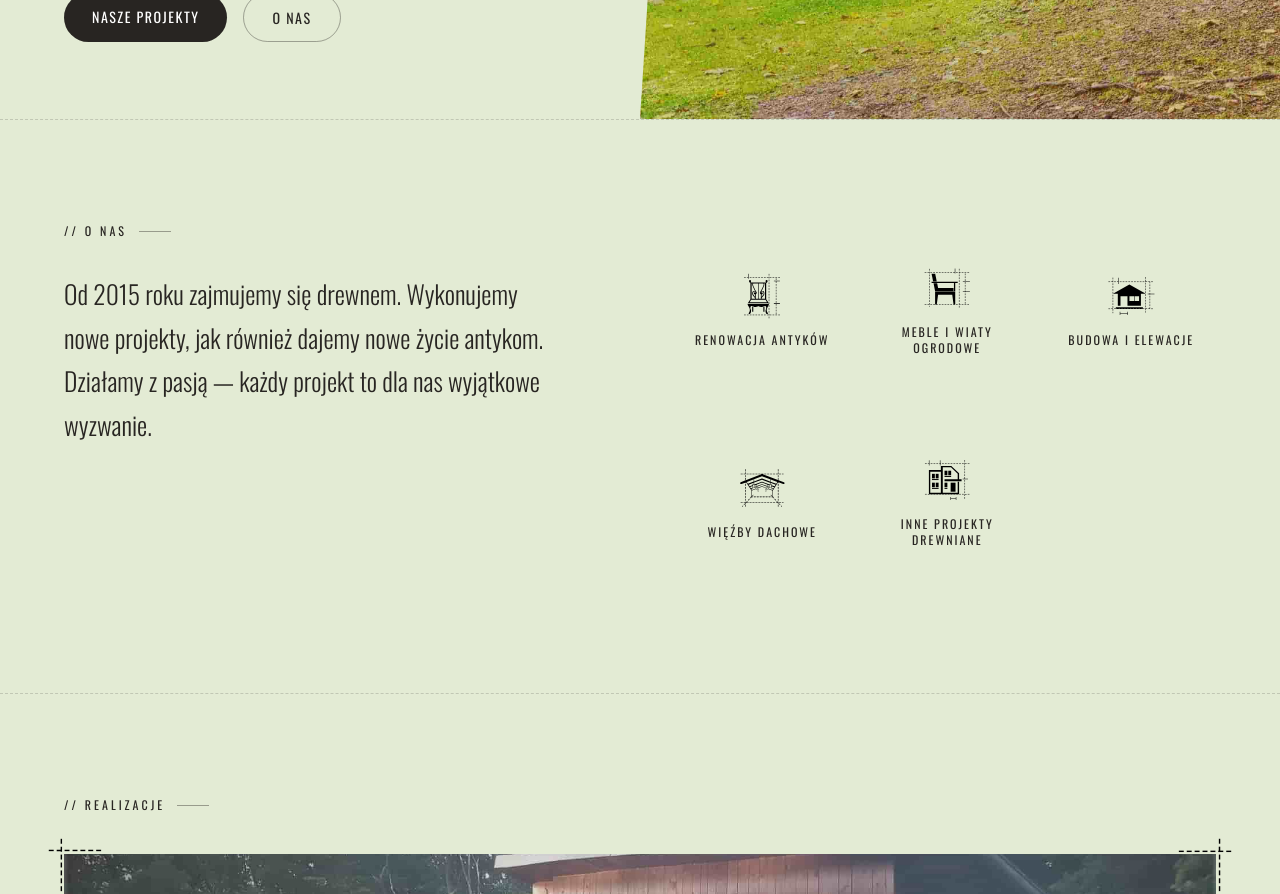
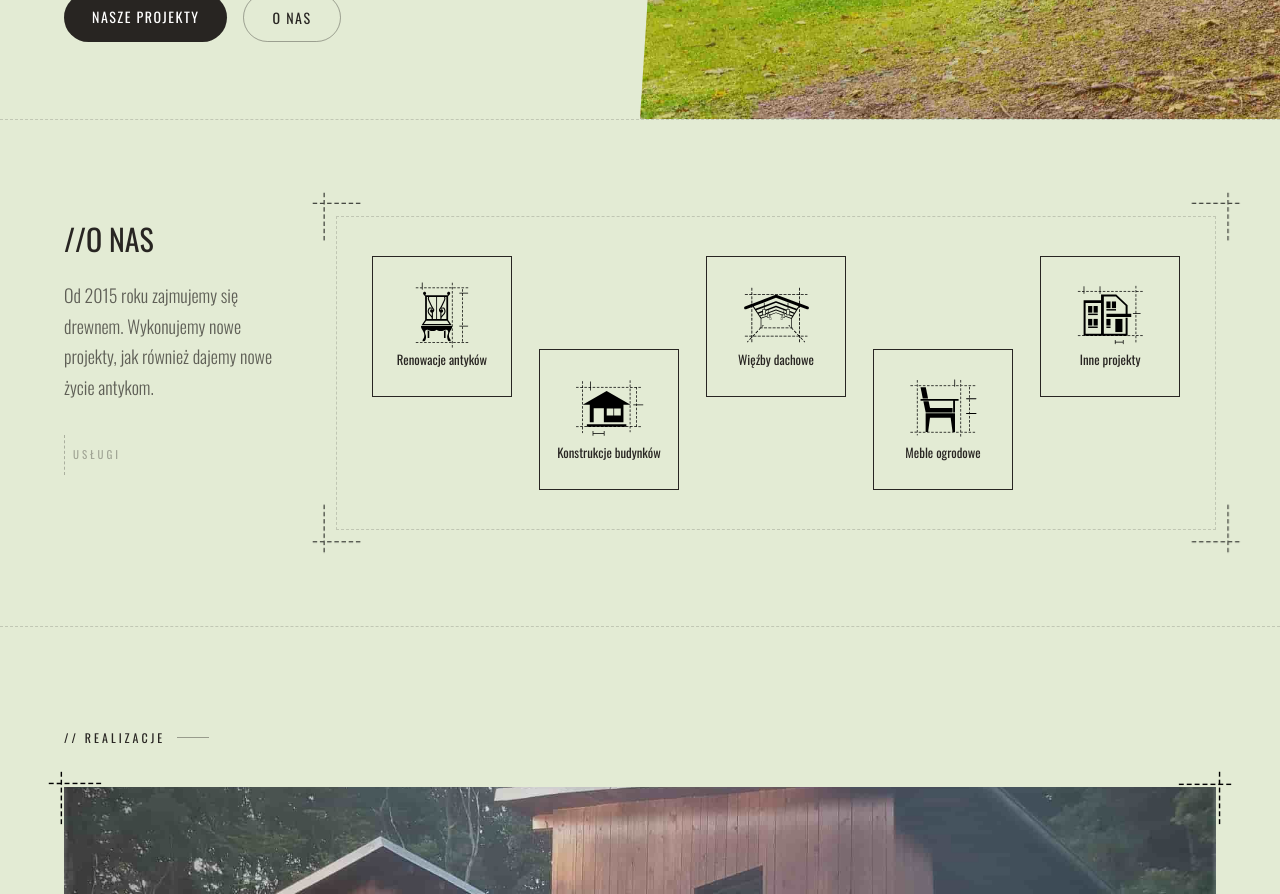
Before and after one commit to szymon-bosiak/queistal-v2, a React (Vite) app: page /pl/wood in a window 1280 px wide. Shown: the part 680-1574 px from the top of the page. Built offline with nearby package versions, Linux system fonts and the light colour scheme.

Commit message:
refactor: 'o nas' section

```diff
--- a/src/components/wood/about/About.tsx
+++ b/src/components/wood/about/About.tsx
@@ -1,83 +1,129 @@
 import { useTranslation } from 'react-i18next'
-import { Reveal } from '../../shared/reveal'
 import { ServiceCard } from './components/service-card'
 import iconAntique from '../../../assets/icons/antique.svg'
-import iconBench from '../../../assets/icons/bench.svg'
 import iconHouse from '../../../assets/icons/house.svg'
 import iconRoof from '../../../assets/icons/roof.svg'
+import iconBench from '../../../assets/icons/bench.svg'
 import iconEtc from '../../../assets/icons/etc.svg'
+import decor from '../../../assets/icons/decor.svg'
 
-const ICONS: Record<string, string> = {
-  antique:      iconAntique,
-  furniture:    iconBench,
-  construction: iconHouse,
-  roofing:      iconRoof,
-  other:        iconEtc,
-}
+const SERVICES = [
+  { icon: iconAntique, key: 'antique' },
+  { icon: iconHouse,   key: 'construction' },
+  { icon: iconRoof,    key: 'roofing' },
+  { icon: iconBench,   key: 'furniture' },
+  { icon: iconEtc,     key: 'other' },
+] as const
 
-const SERVICE_KEYS = ['antique', 'furniture', 'construction', 'roofing', 'other'] as const
+const GRID_POSITIONS = [
+  { col: 1, row: '1/3' },
+  { col: 2, row: '2/4' },
+  { col: 3, row: '1/3' },
+  { col: 4, row: '2/4' },
+  { col: 5, row: '1/3' },
+] as const
 
 export const About = () => {
   const { t } = useTranslation('wood')
 
   return (
     <section
-      id="about"
+      id="o-nas"
       style={{
-        background: 'var(--color-sage)',
-        color: 'var(--color-ink)',
-        padding: 'clamp(4rem,8vw,7rem) clamp(1.5rem,5vw,5rem)',
+        paddingTop: '6rem',
+        overflow: 'visible',
+        display: 'flex',
+        justifyContent: 'center',
+        background: 'var(--sage)',
         borderBottom: '1px dashed rgba(40,37,34,.18)',
       }}
     >
       <div
-        className="about-grid"
-        style={{ maxWidth: 1400, margin: '0 auto', display: 'grid', gridTemplateColumns: '1fr 1fr', gap: 'clamp(3rem,6vw,7rem)', alignItems: 'start' }}
+        style={{
+          width: '100%',
+          maxWidth: 1400,
+          padding: '0 clamp(1.5rem,5vw,5rem) 6rem',
+          display: 'flex',
+          flexDirection: 'row',
+          justifyContent: 'space-between',
+          flexWrap: 'wrap',
+          gap: '3rem',
+          boxSizing: 'border-box',
+        }}
       >
-        {/* Left — text */}
-        <Reveal kind="left">
-          <div className="stag" style={{ marginBottom: '2rem' }}>
-            {t('about.label')}
-          </div>
-          <p style={{
-            fontSize: 'clamp(18px,2vw,26px)',
-            fontWeight: 300,
-            lineHeight: 1.7,
-            maxWidth: 480,
-          }}>
+        {/* Text column */}
+        <div style={{ minWidth: '9rem', width: '14rem' }}>
+          <h3 style={{ fontSize: 30, fontWeight: 400, marginBottom: '1.2rem' }}>
+            //{t('about.label')}
+          </h3>
+          <p style={{ fontSize: 18, fontWeight: 300, lineHeight: 1.7, opacity: 0.7 }}>
             {t('about.body')}
           </p>
-        </Reveal>
+          <div style={{ marginTop: '2rem', display: 'flex', alignItems: 'center', gap: 8 }}>
+            <div style={{ width: 1, height: 40, borderLeft: '1px dashed rgba(40,37,34,.3)' }} />
+            <span style={{ fontSize: 11, letterSpacing: 3, opacity: 0.35, fontWeight: 400 }}>
+              {t('about.servicesLabel')}
+            </span>
+          </div>
+        </div>
 
-        {/* Right — service cards */}
-        <Reveal kind="right" delay={150}>
+        {/* Cards container */}
+        <div style={{ flex: 1, minWidth: 340, position: 'relative', padding: '2.5rem 2rem' }}>
+          {/* Dashed border frame */}
+          <div style={{ position: 'absolute', inset: 0, border: '1px dashed rgba(40,37,34,.18)', pointerEvents: 'none' }} />
+
+          {/* Corner decors */}
+          <img src={decor} alt="" style={{ position: 'absolute', left: '-1.5rem', top: '-1.5rem', width: '3.2rem', transform: 'none', opacity: 0.7, zIndex: 2 }} />
+          <img src={decor} alt="" style={{ position: 'absolute', right: '-1.5rem', top: '-1.5rem', width: '3.2rem', transform: 'scaleX(-1)', opacity: 0.7, zIndex: 2 }} />
+          <img src={decor} alt="" style={{ position: 'absolute', left: '-1.5rem', bottom: '-1.5rem', width: '3.2rem', transform: 'scaleY(-1)', opacity: 0.7, zIndex: 2 }} />
+          <img src={decor} alt="" style={{ position: 'absolute', right: '-1.5rem', bottom: '-1.5rem', width: '3.2rem', transform: 'scale(-1,-1)', opacity: 0.7, zIndex: 2 }} />
+
+          {/* 5-column stagger grid — odd columns top row, even columns bottom row */}
           <div
-            className="cards-grid"
+            className="wood-card-grid"
             style={{
               display: 'grid',
-              gridTemplateColumns: 'repeat(3, 1fr)',
-              gap: '1rem',
+              gridTemplateColumns: 'repeat(5, minmax(0, 1fr))',
+              gridTemplateRows: 'auto 3rem auto',
+              justifyContent: 'center',
+              justifyItems: 'center',
+              gap: '0 clamp(.5rem, 1.5vw, 1.5rem)',
             }}
           >
-            {SERVICE_KEYS.map((key, i) => (
-              <Reveal key={key} kind="scale" delay={i * 60}>
+            {SERVICES.map((svc, i) => (
+              <div
+                key={svc.key}
+                style={{
+                  gridColumn: GRID_POSITIONS[i].col,
+                  gridRow: GRID_POSITIONS[i].row,
+                  display: 'flex',
+                  alignItems: 'center',
+                  justifyContent: 'center',
+                }}
+              >
                 <ServiceCard
-                  icon={ICONS[key]}
-                  label={t(`about.services.${key}`)}
+                  idx={i}
+                  icon={svc.icon}
+                  label={t(`about.services.${svc.key}`)}
                 />
-              </Reveal>
+              </div>
             ))}
           </div>
-        </Reveal>
+        </div>
       </div>
 
       <style>{`
-        @media (max-width: 768px) {
-          .about-grid { grid-template-columns: 1fr !important; }
-          .cards-grid { grid-template-columns: repeat(2, 1fr) !important; }
+        @media (max-width: 1100px) {
+          #o-nas > div { flex-direction: column !important; }
+          .wood-card-grid { grid-template-columns: repeat(5, minmax(0, 1fr)) !important; }
         }
-        @media (max-width: 480px) {
-          .cards-grid { grid-template-columns: repeat(2, 1fr) !important; }
+        @media (max-width: 700px) {
+          .wood-card-grid { grid-template-columns: repeat(3, minmax(0, 1fr)) !important; grid-template-rows: auto auto auto auto auto !important; }
+          .wood-card-grid > div:nth-child(1) { grid-column: 1 !important; grid-row: 1 !important; }
+          .wood-card-grid > div:nth-child(2) { grid-column: 2 !important; grid-row: 1 !important; }
+          .wood-card-grid > div:nth-child(3) { grid-column: 3 !important; grid-row: 1 !important; }
+          .wood-card-grid > div:nth-child(4) { grid-column: 1/3 !important; grid-row: 2 !important; }
+          .wood-card-grid > div:nth-child(5) { grid-column: 3 !important; grid-row: 2 !important; }
         }
       `}</style>
     </section>
--- a/src/components/wood/about/components/service-card/ServiceCard.tsx
+++ b/src/components/wood/about/components/service-card/ServiceCard.tsx
@@ -1,34 +1,50 @@
+import { useState } from 'react'
+import { useInView } from '../../../../../hooks/useInView'
+
 interface ServiceCardProps {
   icon: string
   label: string
+  idx?: number
 }
 
-export const ServiceCard = ({ icon, label }: ServiceCardProps) => (
+export const ServiceCard = ({ icon, label, idx = 0 }: ServiceCardProps) => {
+  const [hov, setHov] = useState(false)
+  const [ref, seen] = useInView()
+
+  return (
     <div
+      ref={ref as React.RefObject<HTMLDivElement>}
+      onMouseEnter={() => setHov(true)}
+      onMouseLeave={() => setHov(false)}
       style={{
-      display: 'flex', flexDirection: 'column',
-      alignItems: 'center', justifyContent: 'center',
-      gap: '0.75rem',
-      height: '11rem', width: '100%',
-      border: '1px solid var(--color-ink)',
-      background: 'var(--color-sage)',
+        display: 'flex',
+        flexDirection: 'column',
+        justifyContent: 'center',
+        alignItems: 'center',
+        height: 'clamp(8rem, 11vw, 11rem)',
+        width: 'clamp(8rem, 11vw, 11rem)',
+        border: '1px solid var(--ink)',
+        background: hov ? 'var(--ink)' : 'var(--sage)',
+        color: hov ? 'var(--white)' : 'var(--ink)',
+        transition: `background .25s var(--ease), color .25s var(--ease), transform .8s ${idx * 100}ms var(--ease), opacity .8s ${idx * 100}ms var(--ease)`,
+        transform: hov ? 'scale(1.08) rotate(4deg)' : (seen ? 'scale(1) rotate(0)' : 'scale(.85) rotate(-6deg)'),
+        opacity: seen ? 1 : 0,
         cursor: 'default',
-      transition: 'transform 0.3s ease',
-      padding: '1rem',
-    }}
-    onMouseEnter={e => {
-      (e.currentTarget as HTMLDivElement).style.transform = 'scale(1.1) rotate(4deg)'
-    }}
-    onMouseLeave={e => {
-      (e.currentTarget as HTMLDivElement).style.transform = ''
+        flexShrink: 0,
       }}
     >
-    <img src={icon} alt="" style={{ height: '3rem', width: '3rem', objectFit: 'contain' }} />
-    <span style={{
-      fontSize: 12, fontWeight: 400, letterSpacing: 2,
-      textTransform: 'uppercase', textAlign: 'center', lineHeight: 1.3,
-    }}>
+      <img
+        src={icon}
+        alt=""
+        style={{
+          height: 'clamp(4rem, 5.5vw, 5.5rem)',
+          filter: hov ? 'brightness(0) invert(1)' : 'none',
+          transition: 'filter .25s',
+        }}
+      />
+      <p style={{ fontWeight: 400, textAlign: 'center', margin: '0 .8rem .2rem', fontSize: 'clamp(11px, 1vw, 13px)' }}>
         {label}
-    </span>
+      </p>
     </div>
   )
+}
--- a/src/i18n/de/wood.json
+++ b/src/i18n/de/wood.json
@@ -12,13 +12,14 @@
   },
   "about": {
     "label": "ÜBER UNS",
-    "body": "Seit 2015 arbeiten wir mit Holz. Wir realisieren neue Projekte und hauchen Antiquitäten neues Leben ein. Wir arbeiten mit Leidenschaft — jedes Projekt ist für uns eine einzigartige Herausforderung.",
+    "body": "Seit 2015 arbeiten wir mit Holz. Wir realisieren neue Projekte und hauchen Antiquitäten neues Leben ein.",
+    "servicesLabel": "LEISTUNGEN",
     "services": {
-      "antique": "Antiquitätenrestaurierung",
-      "furniture": "Gartenmöbel & Überdachungen",
-      "construction": "Bau & Fassaden",
+      "antique": "Antiquitäten",
+      "construction": "Holzkonstruktionen",
       "roofing": "Dachstühle",
-      "other": "Andere Holzprojekte"
+      "furniture": "Gartenmöbel",
+      "other": "Andere Projekte"
     }
   },
   "projects": {
--- a/src/i18n/pl/wood.json
+++ b/src/i18n/pl/wood.json
@@ -12,13 +12,14 @@
   },
   "about": {
     "label": "O NAS",
-    "body": "Od 2015 roku zajmujemy się drewnem. Wykonujemy nowe projekty, jak również dajemy nowe życie antykom. Działamy z pasją — każdy projekt to dla nas wyjątkowe wyzwanie.",
+    "body": "Od 2015 roku zajmujemy się drewnem. Wykonujemy nowe projekty, jak również dajemy nowe życie antykom.",
+    "servicesLabel": "USŁUGI",
     "services": {
-      "antique": "Renowacja antyków",
-      "furniture": "Meble i wiaty ogrodowe",
-      "construction": "Budowa i elewacje",
+      "antique": "Renowacje antyków",
+      "construction": "Konstrukcje budynków",
       "roofing": "Więźby dachowe",
-      "other": "Inne projekty drewniane"
+      "furniture": "Meble ogrodowe",
+      "other": "Inne projekty"
     }
   },
   "projects": {
```
Lines whose indentation alone changed are shown as unchanged.
